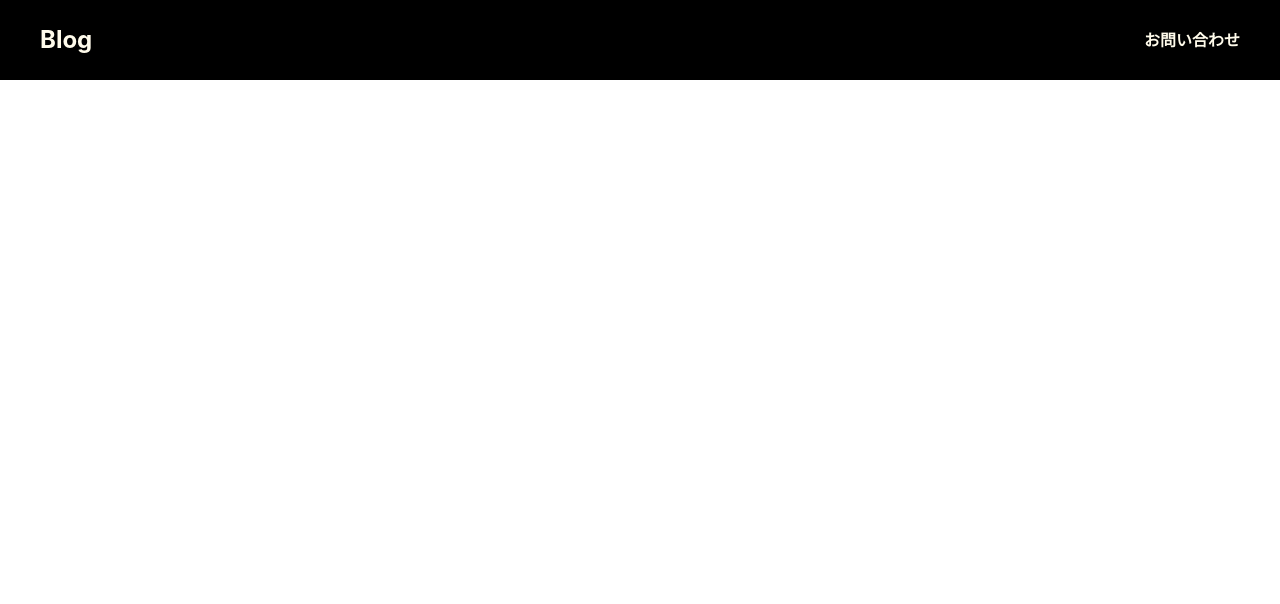
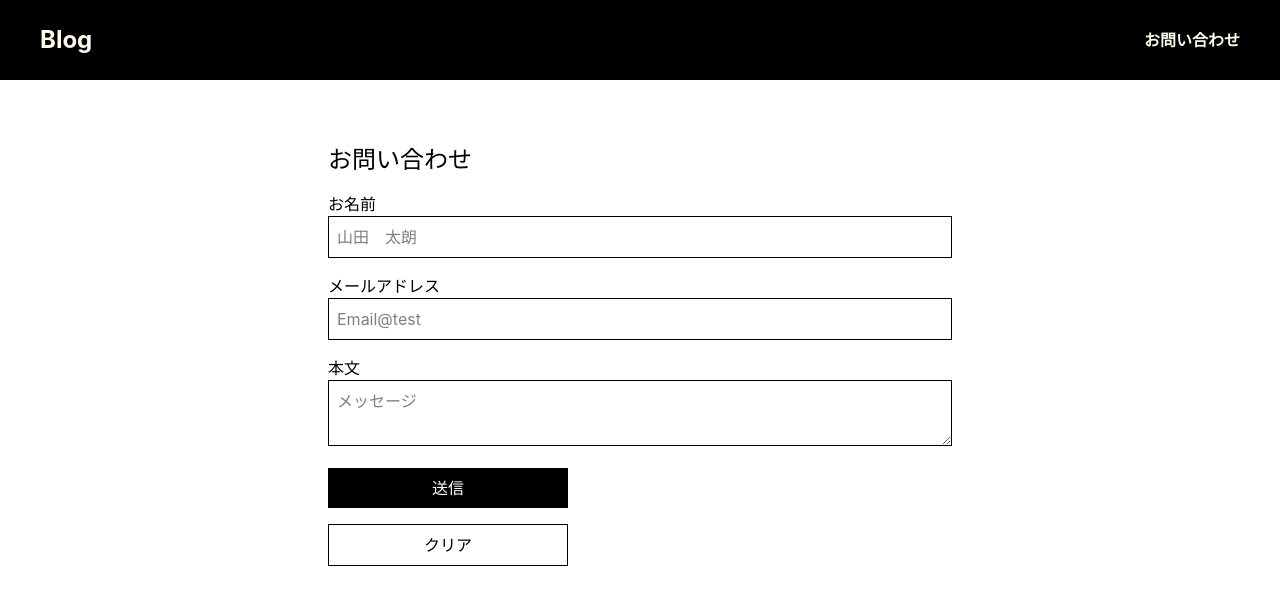
Before and after one commit to ayapan0811/Blog-chapter06-ShiftB, a React (Vite) app in the folder test-project/: page /contact in a window 1280 px wide. Before the commit this address had no page. Shown: the top 604 px of the page. Built offline with nearby package versions, Linux system fonts and the light colour scheme.

Commit message:
“課題4の実装”

```diff
--- a/test-project/src/App.jsx
+++ b/test-project/src/App.jsx
@@ -2,6 +2,7 @@
 import Header from './components/Header/Header'
 import Home from './components/Home/Home'
 import Page from "./components/Page/Page"
+import Contact from "./components/Contact/Contact"
 import { BrowserRouter, Routes, Route } from "react-router-dom";
 
 function App() {
@@ -11,6 +12,7 @@ function App() {
       <Routes>
         <Route path='/' element={<Home />} />
         <Route path='/posts/:id' element={<Page />}/>
+        <Route path="/contact" element={<Contact />} />
       </Routes>
     </BrowserRouter>
 );
--- /dev/null
+++ b/test-project/src/components/Contact/Contact.jsx
@@ -0,0 +1,157 @@
+import { Link } from "react-router-dom";
+import { useState } from "react";
+
+function Contact() {
+	//名前の入力内容を保存する箱
+  const [name, setName] = useState("");
+  const [email, setEmail] = useState("");
+  const [message, setMessage] = useState("");
+
+  // 名前の入力内容を保存する箱
+  const [errors, setErrors] = useState({});
+
+  // 送信中かどうか 最初は「送信していない状態」だからfalse
+  //false → 送信してない
+  //true → 送信中
+  //false → 完了
+  const [isSubmitting, setIsSubmitting] = useState(false);
+
+  // バリデーション
+  const validate = () =>{
+    //エラーを一時保存
+    const newErrors = {};
+
+    if (!name){
+        newErrors.name = "名前は必須です";
+    } else if (name.length > 30){
+    newErrors.name = "30文字以内で入力してください";
+    }
+
+    if (!email){
+        newErrors.email = "メールは必須です";
+    }else if (!email.includes("@")){
+        newErrors.email = "メール形式が正しくありません";
+    }
+
+    if (!message){
+        newErrors.message = "本文は必須です";
+    }else if (message.length > 500){
+        newErrors.message = "500文字以内で入力してください";
+    }
+    return newErrors;
+  }
+
+  // 送信処理
+  //e=イベント情報（ボタン押した情報）
+  const handleSubmit = async (e)=>{
+		//ページリロード防止
+
+    e.preventDefault();
+
+    //validate実行
+    const validationErrors = validate();
+
+    //エラーの数を配列にする 1個でもあればエラーあり
+    if (Object.keys(validationErrors).length>0){
+      //エラー表示して終了
+      setErrors(validationErrors);
+      return;
+    }
+    //エラーなし
+    setErrors({});
+    //送信中にする
+    setIsSubmitting(true);
+
+    try {
+      await fetch("https://1hmfpsvto6.execute-api.ap-northeast-1.amazonaws.com/dev/contacts",
+      {
+				//データを送る通信
+        method: "POST",
+        headers: {"Content-Type": "application/json",},
+        //データを文字列に変換
+        body: JSON.stringify({
+            name,
+            email,
+            message,
+        }),
+      });
+      alert("送信しました");
+
+      //入力リセット
+      setName("");
+      setEmail("");
+      setMessage("");
+
+    } catch(error){
+        alert("送信に失敗しました");
+    }
+    //送信終了
+    setIsSubmitting(false);
+  };
+  const handleReset = () => {
+    setName("");
+    setEmail("");
+    setMessage("");
+    setErrors({});
+  };
+  return(
+    <div className="max-w-2xl mx-auto p-6">
+        <h2 className="text-2xl mb-4">お問い合わせ</h2>
+        <form className="flex flex-col gap-4" onSubmit={handleSubmit}>
+					<div>
+						<label htmlFor="">お名前</label>
+            <input
+					    type="text"
+						  placeholder="山田　太朗"
+						  value={name}
+						  onChange={(e)=>setName(e.target.value)}
+						  disabled={isSubmitting}
+              className="border p-2 w-full"
+					  />
+					  {errors.name && <p className="text-red-500">{errors.name}</p>}
+					</div>
+					<div>
+						<label htmlFor="">メールアドレス</label>
+					  <input
+					    type="text"
+						  placeholder="Email@test"
+						  value={email}
+						  onChange={(e)=>setEmail(e.target.value)}
+						  disabled={isSubmitting}
+              className="border p-2 w-full"
+					  />
+						{errors.email && <p className="text-red-500">{errors.email}</p>}
+					</div>
+					<div>
+						<label htmlFor="">本文</label>
+						<textarea
+						  placeholder="メッセージ"
+							value={message}
+							onChange={(e)=>setMessage(e.target.value)}
+							disabled={isSubmitting}
+               className="border p-2 w-full"
+						 >
+						</textarea>
+						{errors.message && <p className="text-red-500">{errors.message}</p>}
+					</div>
+
+					<button
+					  type="submit"
+						disabled={isSubmitting}
+            className="bg-black text-white py-2 w-60 hover:bg-gray-600"
+					  >
+						送信
+					</button>
+          <button
+            type="button"
+            onClick={handleReset}
+            className="border py-2 w-60 hover:bg-mauve-200"
+            disabled={isSubmitting}
+            >
+            クリア
+          </button>
+        </form>
+    </div>
+  );
+}
+export default Contact;
--- a/test-project/src/components/Header/Header.jsx
+++ b/test-project/src/components/Header/Header.jsx
@@ -1,9 +1,13 @@
+import { Link } from "react-router-dom";
+
 function Header(){
   return(
     <header className="bg-black text-amber-50 flex justify-between mb-10 items-center px-10 h-20">
-      <h1 className="text-2xl font-bold ">Blog</h1>
+      <Link to="/">
+        <h1 className="text-2xl font-bold ">Blog</h1>
+      </Link>
         <nav>
-          <a href="#" className="text-base font-bold">お問い合わせ</a>
+          <Link to="/contact" className="text-base font-bold">お問い合わせ</Link>
         </nav>
     </header>
   );
```
